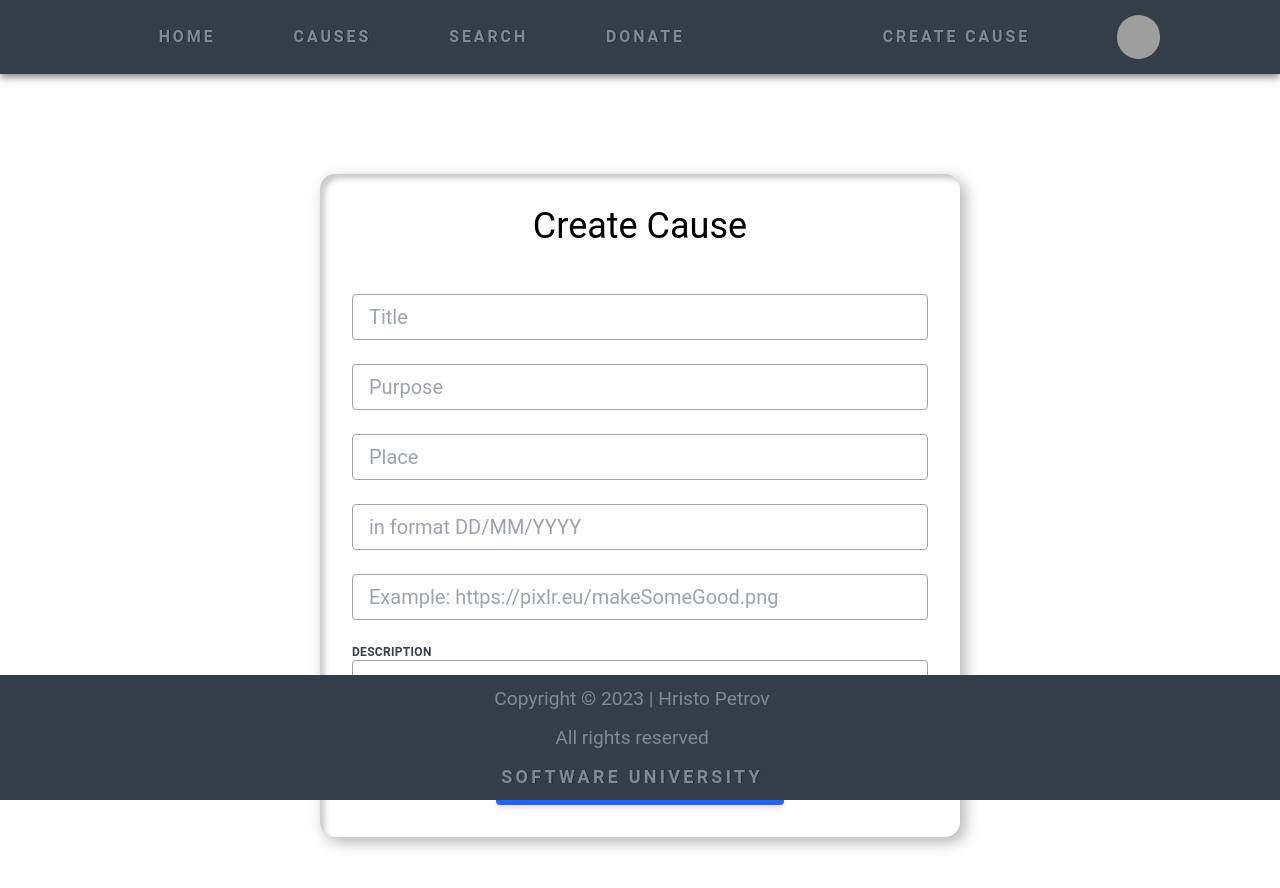
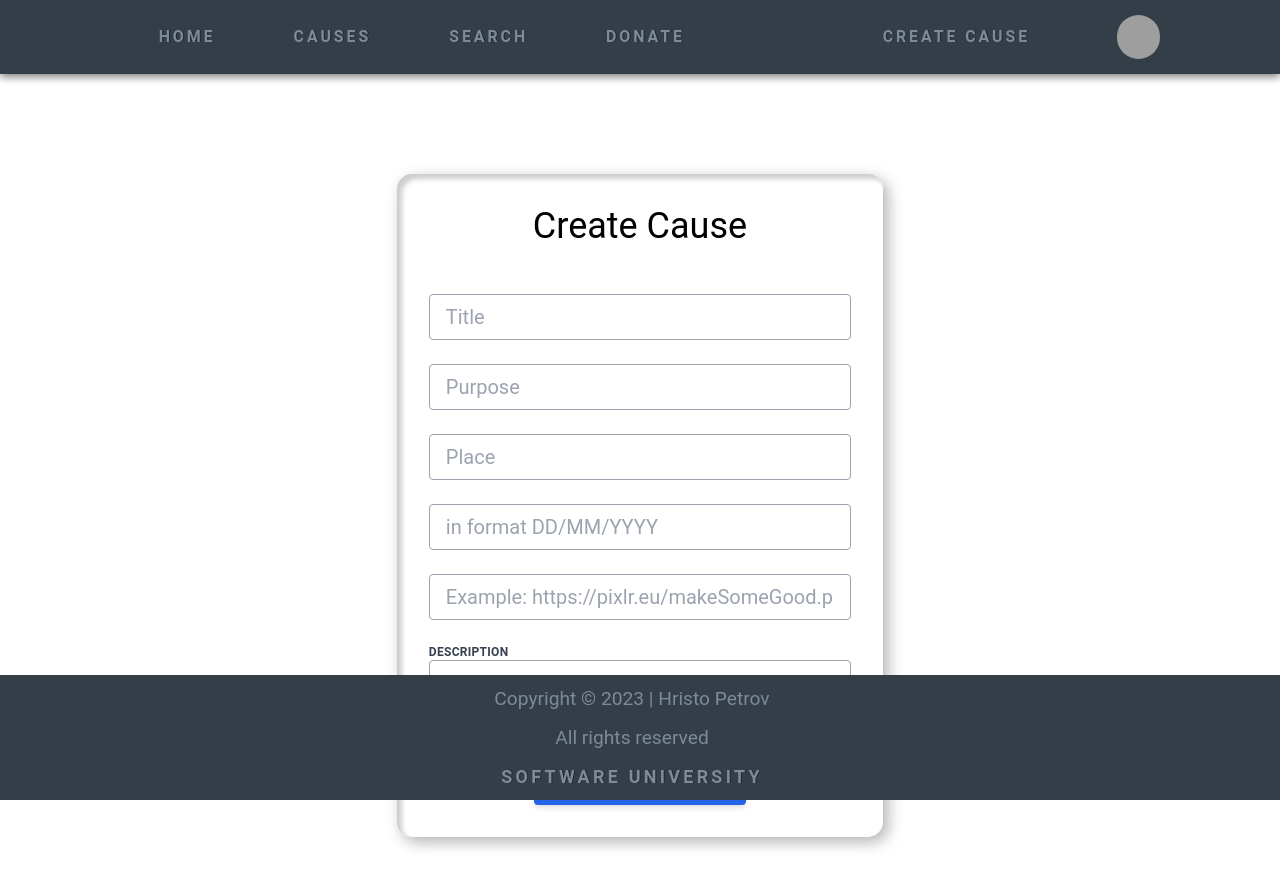
Before and after one commit to hvpetrow/make-some-good, a React (Create React App) app: page /create-cause in a window 1280 px wide. Shown: the top 888 px of the page. Built offline with nearby package versions, Linux system fonts and the light colour scheme; no server answers; the database is empty; sample sign-in values are in the browser's storage; grey boxes are pictures that could not be loaded.

Commit message:
styles updated

```diff
--- a/src/components/Causes/CreateCause/CreateCause.module.css
+++ b/src/components/Causes/CreateCause/CreateCause.module.css
@@ -1,7 +1,7 @@
 .create-cause-ctn {
     padding: 2rem;
     height: 80%;
-    max-width: 50%;
+    max-width: 38%;
     margin: 80px auto 150px auto;
     box-shadow: inset 5px 5px 5px #0003, inset -5px -5px 15px #ffffff1a,
         5px 5px 15px #0000004d, -5px -5px 15px #ffffff1a;
```
